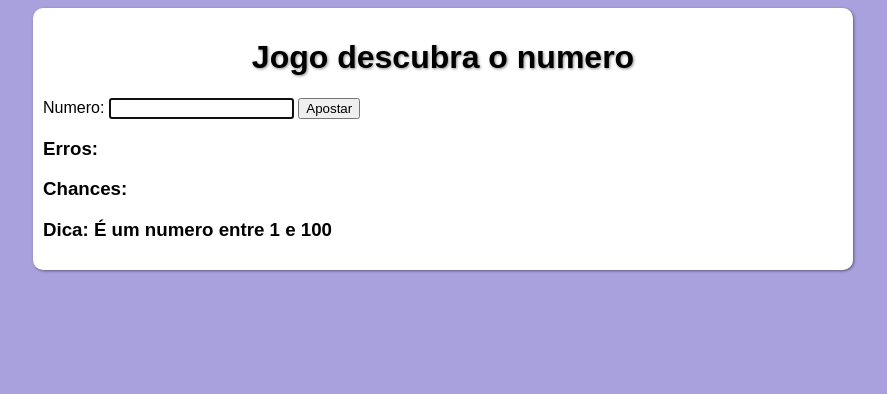
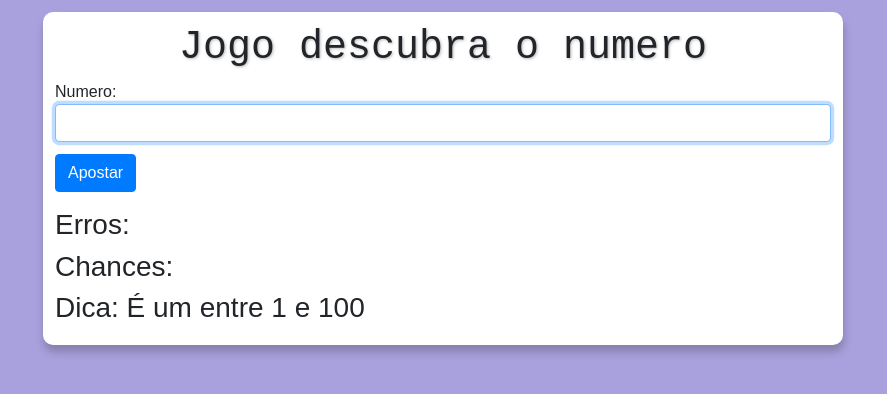
Before and after one commit to EdoardoRocha/descubra-o-numero, a plain HTML site: page index.html in a window 1280 px wide. Shown: the whole page, without its empty margins (197-1084 px from the left). Drawn offline with nearby package versions, Linux system fonts and the light colour scheme.

Commit message:
I finished a new version of the game

```diff
--- a/arquivo.js
+++ b/arquivo.js
@@ -30,7 +30,7 @@ function apostarNumero() {
     if(numero == sorteado) {
         alert('Parabens voce acertou!!!')
         btaposta.disable = true
-        btreload.className = "exibe"
+        btreload.id = "exibe"
         outDica.textContent = ` Parabens!! Número sorteado: ${numero}`
     } else if(erros.indexOf(numero) >=0){
         alert('Você já apostou o numero:' + numero + ". Tente outro...")
@@ -48,7 +48,7 @@ function apostarNumero() {
   if(numChances == 0) {
       alert('Suas chances acabaram...')
       btaposta.disable = true
-      btreload.className = "exibe"
+      btreload.id = "exibe"
       outDica.textContent = "Game over!! Numero sorteado: " +  sorteado
   } else {
       var dica = numero < sorteado ? "Maior" : "Menor";
--- a/estilo/style.css
+++ b/estilo/style.css
@@ -3,24 +3,33 @@
 body {
     background-color: rgb(169, 161, 221);
     font-family: Arial, Helvetica, sans-serif;
+    font-size: 1.0em;
 }
 
-main {
-    background-color: white;
-    padding: 10px;
-    border-radius: 10px;
-    box-shadow: 1px 1px 3px rgba(0, 0, 0, 0.445);
-    min-width: 320px;
-    max-width: 800px;
-    margin: auto;
+
+#btjogar {
+    display: none;
+
 }
-.oculta {
-    display: none;
-}
-.exibe {
+#exibe {
     display: inline;
+margin-top: 12px;
 }
 h1 {
     text-align: center;
-    text-shadow: 1px 1px 3px rgba(0, 0, 0, 0.452);
+    text-shadow: 1px 1px 3px rgba(0, 0, 0, 0.274);
+    font-family: monospace;
 }
+.container-fluid {
+    background-color: white;
+    border-radius: 10px;
+    box-shadow: 1px 7px 9px rgba(0, 0, 0, 0.212);
+
+    max-width: 800px;
+    min-width: 320px;
+    padding: 12px;
+    margin-top: 12px;
+}
+#btaposta {
+    margin-top: 12px;
+}
--- a/index.html
+++ b/index.html
@@ -5,17 +5,30 @@
     <meta http-equiv="X-UA-Compatible" content="IE=edge">
     <meta name="viewport" content="width=device-width, initial-scale=1.0">
     <title>Document</title>
+
+<!--Bootstrap-->
+<link rel="stylesheet" href="https://stackpath.bootstrapcdn.com/bootstrap/4.1.3/css/bootstrap.min.css" integrity="sha384-MCw98/SFnGE8fJT3GXwEOngsV7Zt27NXFoaoApmYm81iuXoPkFOJwJ8ERdknLPMO" crossorigin="anonymous">
+
+
+<!--Scripts-->
+<script src="https://code.jquery.com/jquery-3.3.1.slim.min.js" integrity="sha384-q8i/X+965DzO0rT7abK41JStQIAqVgRVzpbzo5smXKp4YfRvH+8abtTE1Pi6jizo" crossorigin="anonymous"></script>
+<script src="https://cdnjs.cloudflare.com/ajax/libs/popper.js/1.14.3/umd/popper.min.js" integrity="sha384-ZMP7rVo3mIykV+2+9J3UJ46jBk0WLaUAdn689aCwoqbBJiSnjAK/l8WvCWPIPm49" crossorigin="anonymous"></script>
+<script src="https://stackpath.bootstrapcdn.com/bootstrap/4.1.3/js/bootstrap.min.js" integrity="sha384-ChfqqxuZUCnJSK3+MXmPNIyE6ZbWh2IMqE241rYiqJxyMiZ6OW/JmZQ5stwEULTy" crossorigin="anonymous"></script>
+
     <link rel="stylesheet" href="estilo/style.css">
 
 </head>
 <body>
- <main>
+ <div class="container-fluid" id="container">
+
+
+
 
 
                      <h1>Jogo descubra o numero</h1>
 
-     <p> Numero: <input type="text" name="" id="innumero" autofocus> <input type="button" value="Apostar" id="btaposta">
-     <input type="button" value="Jogar novamente" id="btjogar" class="oculta"></p>
+                     <p> Numero: <input type="text" name="" id="innumero" autofocus class="form-control"> <input type="button" value="Apostar" id="btaposta" class="btn btn-primary" >
+                     <input type="button" value="Jogar novamente" id="btjogar" class="btn btn-secondary"></p>
 
 
                      <h3>Erros:
@@ -26,8 +39,11 @@
                      <span id="outChances"></span>
                      </h3>
 
-     <h3 id="outDica">Dica: É um numero entre 1 e 100</h3>
- </main>
+                     <h3 id="outDica">Dica: É um entre 1 e 100 </h3>
+
+
+
+ </div>
 
 <script src="arquivo.js"></script>
 
```
Lines whose indentation alone changed are shown as unchanged.
